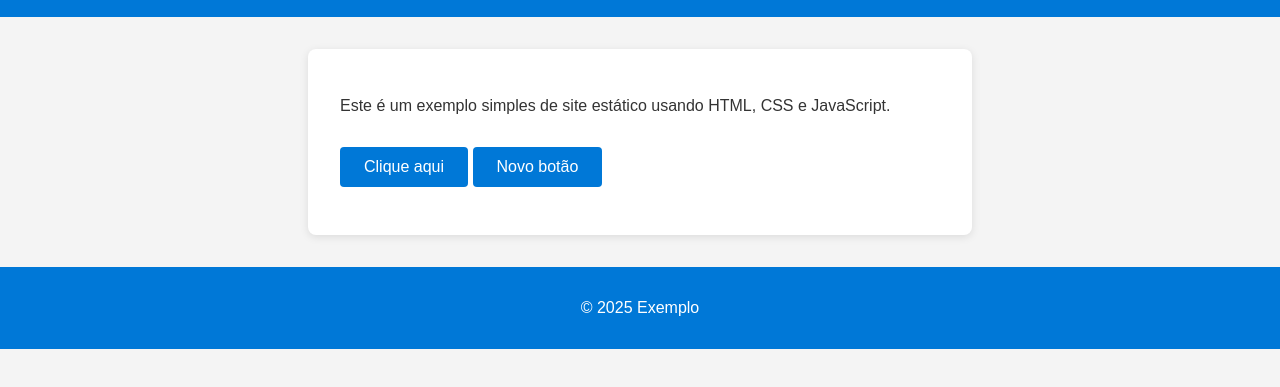
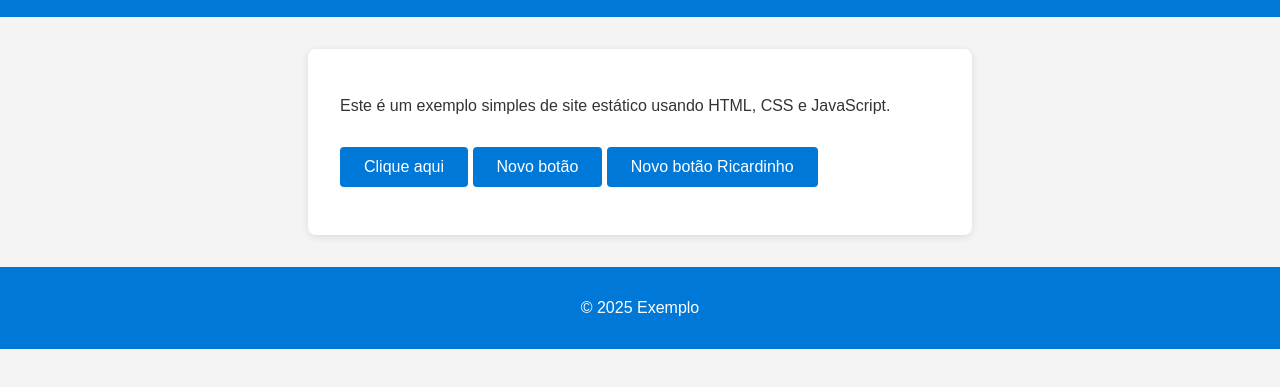
Before and after one commit to coelhoadler/simple-html-aws-amplify, a plain HTML site: page index.html in a window 1280 px wide. Shown: the part 95-482 px from the top of the page. Drawn offline with Linux system fonts and the light colour scheme.

Commit message:
adiciona novo botão "Novo botão Ricardinho" ao corpo do HTML

```diff
--- a/index.html
+++ b/index.html
@@ -14,6 +14,7 @@
         <p>Este é um exemplo simples de site estático usando HTML, CSS e JavaScript.</p>
         <button id="btn">Clique aqui</button>
         <button id="btn2">Novo botão</button>
+        <button id="btn3">Novo botão Ricardinho</button>
         <p id="mensagem"></p>
     </main>
     <footer>
```
